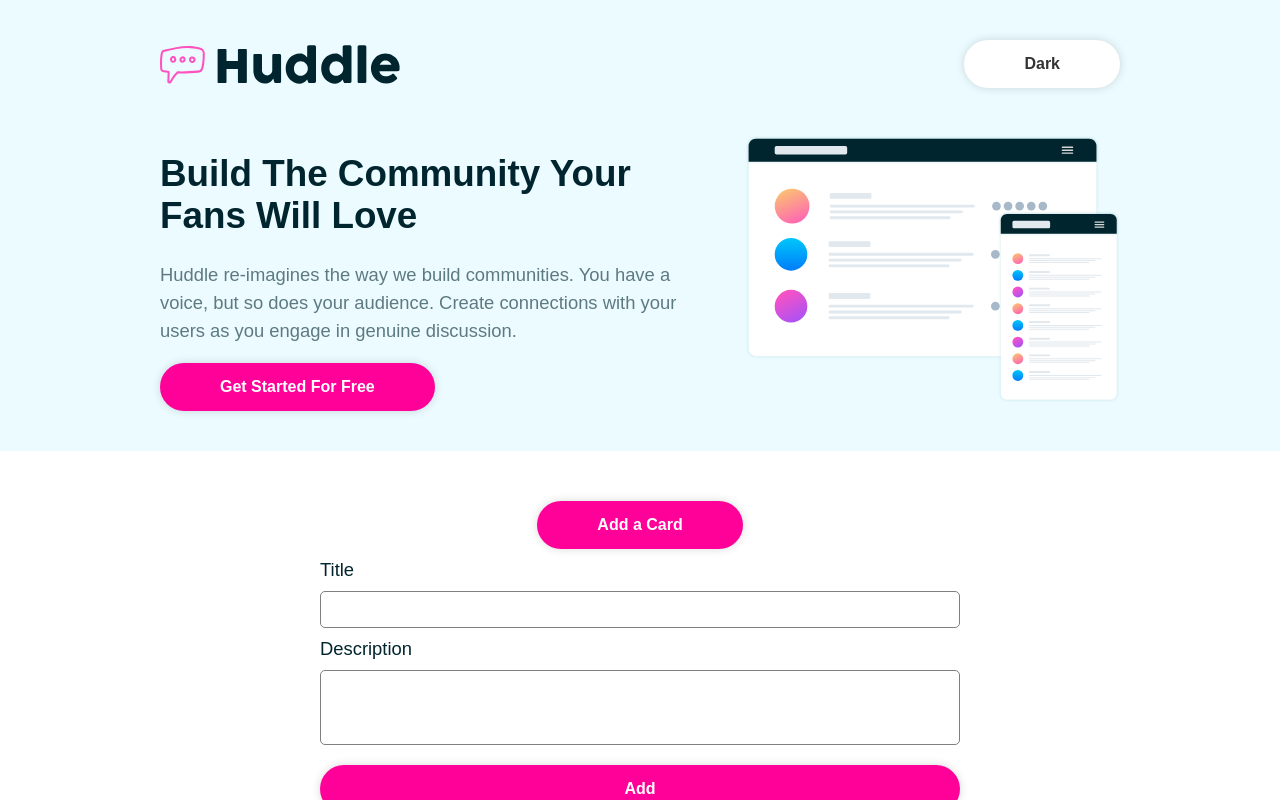
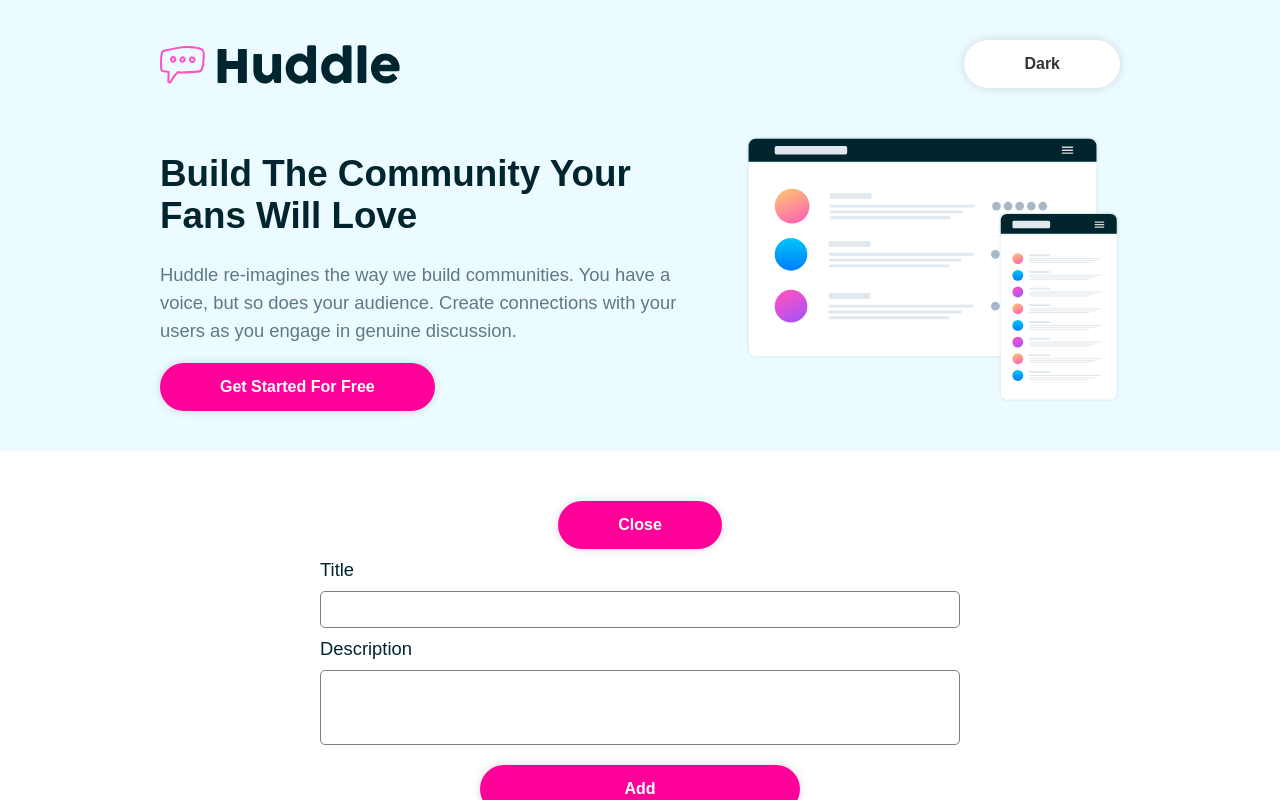
Before and after one commit to caseytite/frontEndMentorProjects, a React (Create React App) app in the folder huddle/: page / in a window 1280 px wide. Both pictures are taken after a click on the button "Add a Card". Shown: the top 800 px of the page. Built offline with nearby package versions, Linux system fonts and the light colour scheme.

Commit message:
add backdrop to modal

```diff
--- a/huddle/public/index.html
+++ b/huddle/public/index.html
@@ -28,7 +28,7 @@
   </head>
   <body>
     <noscript>You need to enable JavaScript to run this app.</noscript>
-    <div id="portal"></div>
+    <div id="modal"></div>
     <div id="root"></div>
     <!--
       This HTML file is a template.
--- a/huddle/src/App.js
+++ b/huddle/src/App.js
@@ -66,7 +66,7 @@ const App = () => {
         <Button
           bg="#ff0099"
           color="#fff"
-          text={"Add a Card"}
+          text={`${addingCard ? "Close" : "Add a Card"}`}
           onClick={handleShowForm}
         />
       </div>
--- a/huddle/src/components/Form.js
+++ b/huddle/src/components/Form.js
@@ -1,7 +1,7 @@
 import { useRef, useState } from "react";
 import { StyledForm } from "./styles/Form.styled";
 import Button from "./Button";
-import Modal from "./Modal";
+import { Modal, BackDrop } from "./Modal";
 
 const Form = ({ handleAddCard }) => {
   const [error, setError] = useState("");
@@ -40,7 +40,11 @@ const Form = ({ handleAddCard }) => {
           sendNewCard(e, titleEl.current.value, descriptionEl.current.value)
         }
       />
-      {error && <Modal message={error} closeModal={setError} />}
+      {error && (
+        <BackDrop closeModal={setError}>
+          <Modal message={error} />
+        </BackDrop>
+      )}
     </StyledForm>
   );
 };
--- a/huddle/src/components/Modal.js
+++ b/huddle/src/components/Modal.js
@@ -1,17 +1,23 @@
-import { StyledModal } from "./styles/Modal.syled";
+import { StyledModal, StyledBackDrop } from "./styles/Modal.syled";
 import { createPortal } from "react-dom";
-import Button from "./Button";
 
-const Modal = ({ message, closeModal }) => {
-  const location = document.getElementById("portal");
+export const Modal = ({ message }) => {
+  const location = document.getElementById("modal");
   return createPortal(
     <StyledModal>
       <p>{message}</p>
-      <Button text={"Dismiss"} onClick={() => closeModal("")} />
     </StyledModal>,
 
     location
   );
 };
 
-export default Modal;
+export const BackDrop = (props) => {
+  return (
+    <StyledBackDrop
+      onMouseDownCapture={() => props.closeModal((prev) => !prev)}
+    >
+      {props.children}
+    </StyledBackDrop>
+  );
+};
--- a/huddle/src/components/styles/Form.styled.js
+++ b/huddle/src/components/styles/Form.styled.js
@@ -22,5 +22,7 @@ export const StyledForm = styled.form`
   }
   button {
     margin-top: 10px;
+    width: 50%;
+    align-self: center;
   }
 `;
--- a/huddle/src/components/styles/Modal.syled.js
+++ b/huddle/src/components/styles/Modal.syled.js
@@ -3,7 +3,8 @@ import styled from "styled-components";
 export const StyledModal = styled.div`
   position: fixed;
   display: flex;
-  justify-content: space-between;
+  color: black;
+  justify-content: center;
   top: 20vh;
   left: 25%;
   width: 50%;
@@ -13,3 +14,13 @@ export const StyledModal = styled.div`
   box-shadow: 0 2px 8px rgba(0, 0, 0, 0.25);
   z-index: 30;
 `;
+
+export const StyledBackDrop = styled.div`
+  position: fixed;
+  top: 0;
+  left: 0;
+  width: 100%;
+  height: 100vh;
+  z-index: 20;
+  background-color: rgba(0, 0, 0, 0.75);
+`;
```
